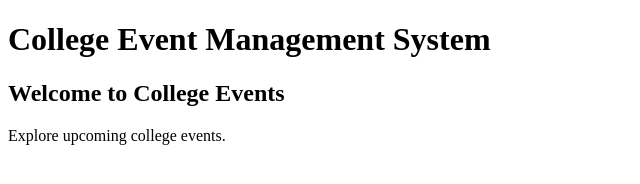
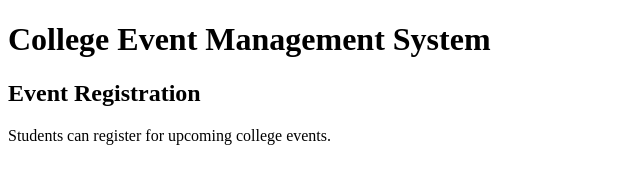
Before and after one commit to Sathyadithya13/college-event-management, a plain HTML site: page index.html in a window 1280 px wide. Shown: the whole page, without its empty margins (0-640 px from the left). Drawn offline with Linux system fonts and the light colour scheme.

Commit message:
Added event registration section

```diff
--- a/index.html
+++ b/index.html
@@ -7,8 +7,10 @@
 
     <h1>College Event Management System</h1>
 
-    <h2>Welcome to College Events</h2>
-    <p>Explore upcoming college events.</p>
+
+
+    <h2>Event Registration</h2>
+<p>Students can register for upcoming college events.</p>
 
 </body>
 </html>
```
